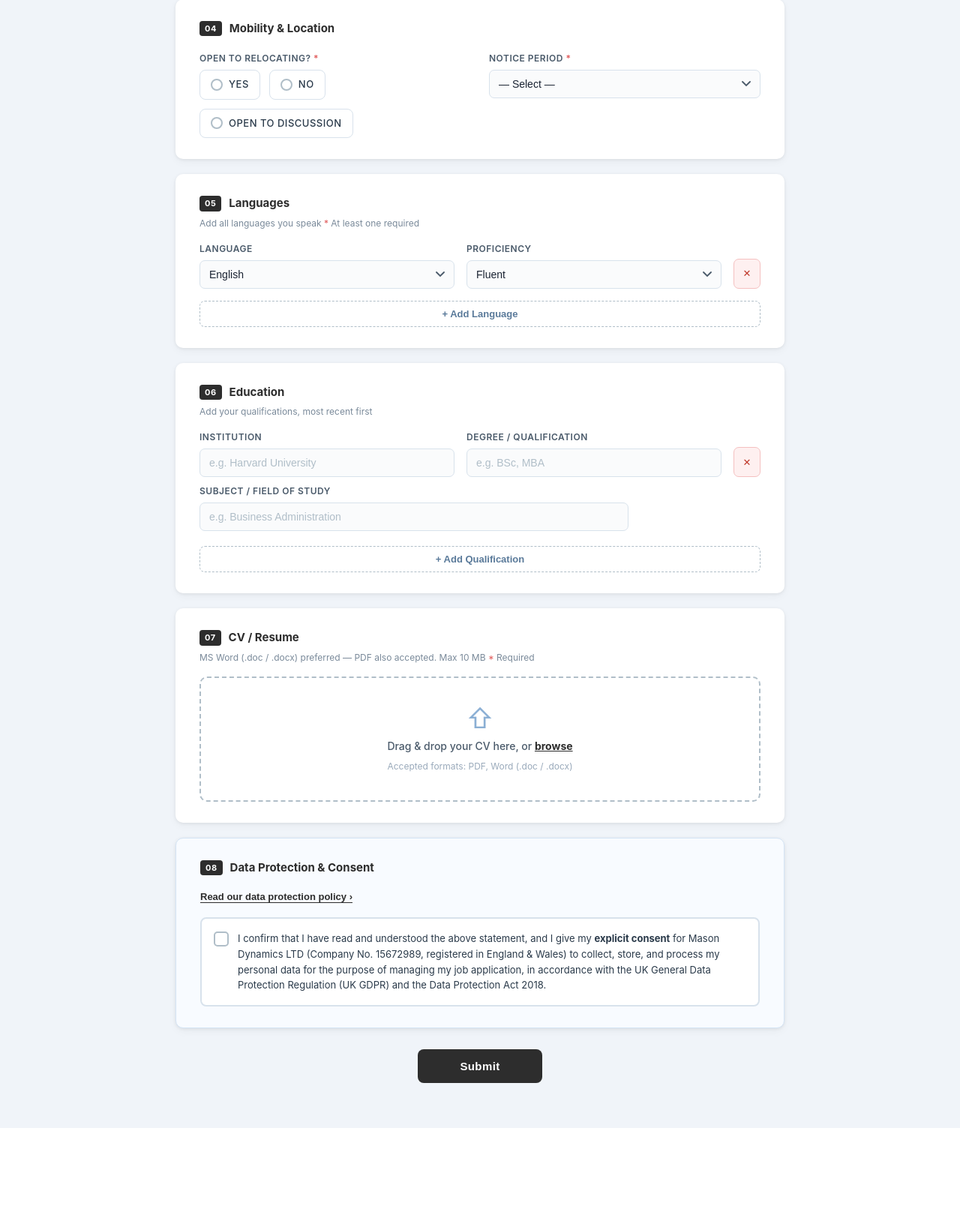
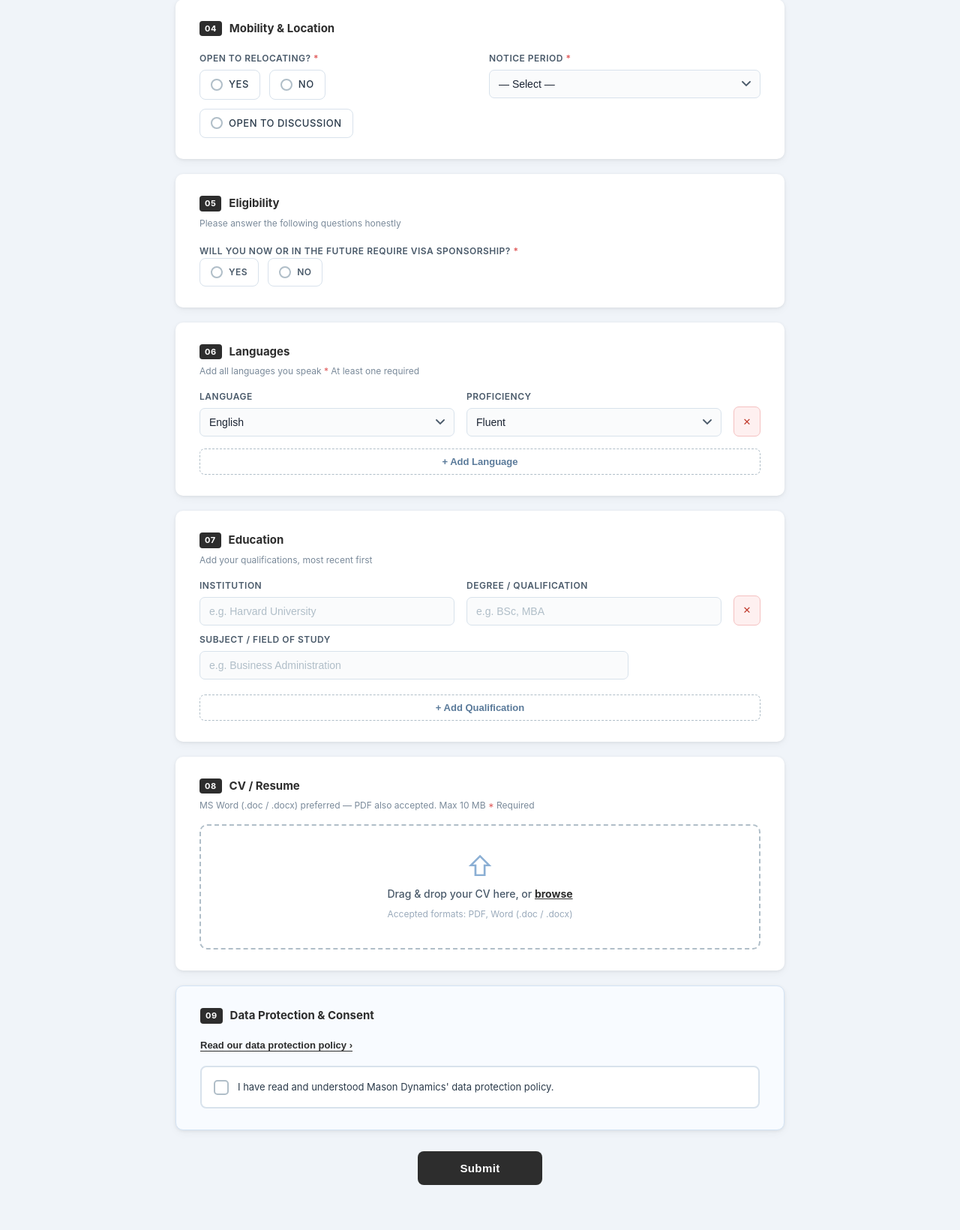
Before and after one commit to GrowthStackTalent/md-candidate-portal, a Flask app: page / in a window 1280 px wide. Shown: the part 1164-2804 px from the top of the page at 75% size. Before the commit the page ends 2668 px from the top, so only its background shows below. Run offline with Flask 3, Linux system fonts and the light colour scheme.

Commit message:
Mirror GST form: add Eligibility section, renumber sections, update data protection policy, simplify consent label
Co-Authored-By: Claude Sonnet 4.6 <noreply@anthropic.com>

```diff
--- a/app.py
+++ b/app.py
@@ -62,6 +62,7 @@ CSV_HEADERS = [
     "Submission Date", "Full Name", "Email", "Phone", "Location", "LinkedIn URL",
     "Current Job Title", "Current Company",
     "Open to Relocate", "Languages", "Education", "Notice Period",
+    "Visa Sponsorship Required",
     "Expected Currency", "Expected Salary Min", "Expected Salary Max", "Expected OTE",
     "Desired Benefits",
     "CV / Resume", "CV Filename",
@@ -231,6 +232,7 @@ def send_notification_email(data: dict):
             f"Expected OTE:   {data['Expected OTE']}",
             f"Desired Benefits: {data['Desired Benefits']}",
             f"Notice Period:  {data['Notice Period']}",
+            f"Visa Sponsorship: {data['Visa Sponsorship Required']}",
             f"Relocate:       {data['Open to Relocate']}",
             f"Languages:      {data['Languages']}",
             f"CV Uploaded:    {cv_line}",
@@ -363,6 +365,7 @@ def generate_word_doc(data: dict, cv_path: Path | None = None) -> str:
         ("Languages",           data["Languages"]),
         ("Education",           data["Education"]),
         ("Notice Period",       data["Notice Period"]),
+        ("Visa Sponsorship",    data["Visa Sponsorship Required"]),
         ("Expected Salary Min", data["Expected Salary Min"]),
         ("Expected Salary Max", data["Expected Salary Max"]),
         ("Expected OTE",        data["Expected OTE"]),
@@ -514,6 +517,7 @@ def submit():
         "Languages":          languages_str,
         "Education":          education_str,
         "Notice Period":      f.get("notice_period", "").strip(),
+        "Visa Sponsorship Required": f.get("right_to_work", "").strip(),
         "Expected Currency":  expected_currency,
         "Expected Salary Min": fmt_salary(f.get("expected_salary_min")),
         "Expected Salary Max": fmt_salary(f.get("expected_salary_max")),
@@ -1024,7 +1028,7 @@ def admin_candidate_update(candidate_date):
     editable_fields = [
         "Full Name", "Email", "Phone", "Location", "LinkedIn URL",
         "Current Job Title", "Current Company",
-        "Notice Period", "Open to Relocate",
+        "Notice Period", "Visa Sponsorship Required", "Open to Relocate",
         "Expected Currency", "Expected Salary Min", "Expected Salary Max", "Expected OTE",
         "Desired Benefits", "Languages", "Education", "Data Consent Given",
     ]
--- a/templates/form.html
+++ b/templates/form.html
@@ -262,10 +262,32 @@
           </div>
         </section>
 
+        <!-- ── Eligibility ──────────────────────────────── -->
+        <section class="card">
+          <h2 class="section-title">
+            <span class="section-num">05</span> Eligibility
+          </h2>
+          <p class="section-hint">Please answer the following questions honestly</p>
+
+          <div class="form-row">
+            <label class="form-label">Will you now or in the future require visa sponsorship? <span class="req">*</span></label>
+            <div class="radio-group">
+              <label class="radio-item">
+                <input type="radio" name="right_to_work" value="Yes" required />
+                <span class="radio-dot"></span> Yes
+              </label>
+              <label class="radio-item">
+                <input type="radio" name="right_to_work" value="No" />
+                <span class="radio-dot"></span> No
+              </label>
+            </div>
+          </div>
+        </section>
+
         <!-- ── Languages ─────────────────────────────────── -->
         <section class="card">
           <h2 class="section-title">
-            <span class="section-num">05</span> Languages
+            <span class="section-num">06</span> Languages
           </h2>
           <p class="section-hint">Add all languages you speak <span class="req">*</span> At least one required</p>
 
@@ -277,7 +299,7 @@
         <!-- ── Education ────────────────────────────────── -->
         <section class="card">
           <h2 class="section-title">
-            <span class="section-num">06</span> Education
+            <span class="section-num">07</span> Education
           </h2>
           <p class="section-hint">Add your qualifications, most recent first</p>
 
@@ -288,7 +310,7 @@
         <!-- ── CV / Resume ──────────────────────────────── -->
         <section class="card">
           <h2 class="section-title">
-            <span class="section-num">07</span> CV / Resume
+            <span class="section-num">08</span> CV / Resume
           </h2>
           <p class="section-hint">MS Word (.doc / .docx) preferred — PDF also accepted. Max 10 MB <span class="req">*</span> Required</p>
 
@@ -312,7 +334,7 @@
         <!-- ── Data Consent ─────────────────────────────── -->
         <section class="card consent-card">
           <h2 class="section-title">
-            <span class="section-num">08</span> Data Protection &amp; Consent
+            <span class="section-num">09</span> Data Protection &amp; Consent
           </h2>
 
           <div class="consent-body">
@@ -321,36 +343,54 @@
             </button>
 
             <div id="consentDetail" class="consent-detail" hidden>
-              <p class="consent-text">
-                Mason Dynamics LTD (Company No. 15672989, registered in England &amp; Wales) is the data
-                controller responsible for the personal information you provide on this form. We collect
-                and process your personal data — including your contact details, employment history, and
-                CV — solely for the purpose of assessing your suitability for current and future
-                employment opportunities and managing your job application.
+              <p class="consent-text"><strong>Who we are</strong><br />
+                Mason Dynamics LTD (Company No. 15672989, registered in England &amp; Wales) is a
+                recruitment consultancy and the data controller for the personal information you give us
+                on this form. We handle your personal data in line with the UK GDPR and the Data
+                Protection Act 2018.
               </p>
-              <p class="consent-text">
-                Your data will be stored securely and retained for a period of up to <strong>two (2) years</strong>
-                from the date of submission, after which it will be securely deleted unless you request
-                earlier removal or grant explicit consent to retain it for longer. We will not share your
-                personal data with third parties without your knowledge, except where by law or
-                with prospective employers directly relevant to your application.
+              <p class="consent-text"><strong>What we collect</strong><br />
+                Your name, contact details, location, LinkedIn profile, current job title and company,
+                salary expectations, desired benefits, notice period, relocation preferences, visa
+                sponsorship needs, languages, qualifications and CV.<br /><br />
+                Please don't include information about your health, ethnicity, religion, sexual orientation
+                or other sensitive personal details in your CV.
               </p>
-              <p class="consent-text">
-                You have the right to access, correct, or request deletion of your personal data at any
-                time by contacting us. You may also withdraw this consent at any point; however, doing so
-                may limit our ability to progress your application.
+              <p class="consent-text"><strong>How we use it</strong><br />
+                We use your information to assess your suitability for current and future roles, contact
+                you about opportunities, and put you forward to our clients once you have agreed. We will
+                always speak to you before sending your details to a client.<br /><br />
+                Our lawful basis for this is legitimate interests, which means running a recruitment
+                service that helps candidates find work and clients find people.
               </p>
+              <p class="consent-text"><strong>Who we share it with</strong><br />
+                We share your details with client companies only for roles you have agreed to be put
+                forward for. We also use trusted service providers to run our business, including our
+                recruitment software, email and cloud storage. They process your data only on our
+                instructions. We never sell your data.
+              </p>
+              <p class="consent-text"><strong>How long we keep it</strong><br />
+                We keep your information for up to two years from our last contact with you. After that
+                we securely delete it, unless you ask us to keep it on file. If you are placed in a role,
+                we keep the records we need for that placement for six years to meet our legal and
+                contractual obligations.
+              </p>
+              <p class="consent-text"><strong>Your rights</strong><br />
+                You can ask us to access, correct or delete your data, restrict or object to how we use
+                it, or send you a copy of it in a portable format. Email
+                <strong>info@masondynamics.com</strong> and we will respond within one month.<br /><br />
+                If you are unhappy with how we have handled your data, please contact us first so we can
+                put it right. You also have the right to complain to the UK Information Commissioner's
+                Office at ico.org.uk.
+              </p>
+              <p class="consent-text" style="color:#888; font-size:13px;">Last updated: 26 October 2026</p>
             </div>
 
             <label class="consent-check-item">
               <input type="checkbox" id="dataConsent" name="data_consent" value="yes" required />
               <span class="consent-check-box"></span>
               <span class="consent-check-label">
-                I confirm that I have read and understood the above statement, and I give my
-                <strong>explicit consent</strong> for Mason Dynamics LTD (Company No. 15672989,
-                registered in England &amp; Wales) to collect, store, and process my personal data for
-                the purpose of managing my job application, in accordance with the UK General Data
-                Protection Regulation (UK GDPR) and the Data Protection Act 2018.
+                I have read and understood Mason Dynamics' data protection policy.
               </span>
             </label>
           </div>
@@ -371,8 +411,8 @@
     <div id="successModal" class="modal-overlay" style="display:none">
       <div class="modal">
         <div class="modal-icon">&#10003;</div>
-        <h3>Thank You!</h3>
-        <p>Your application has been received. A member of the Mason Dynamics LTD team will be in touch shortly.</p>
+        <h3>Thank you.</h3>
+        <p>A member of the team will be in touch.</p>
         <button class="btn-new" onclick="resetForm()">Submit Another Application</button>
       </div>
     </div>
```
